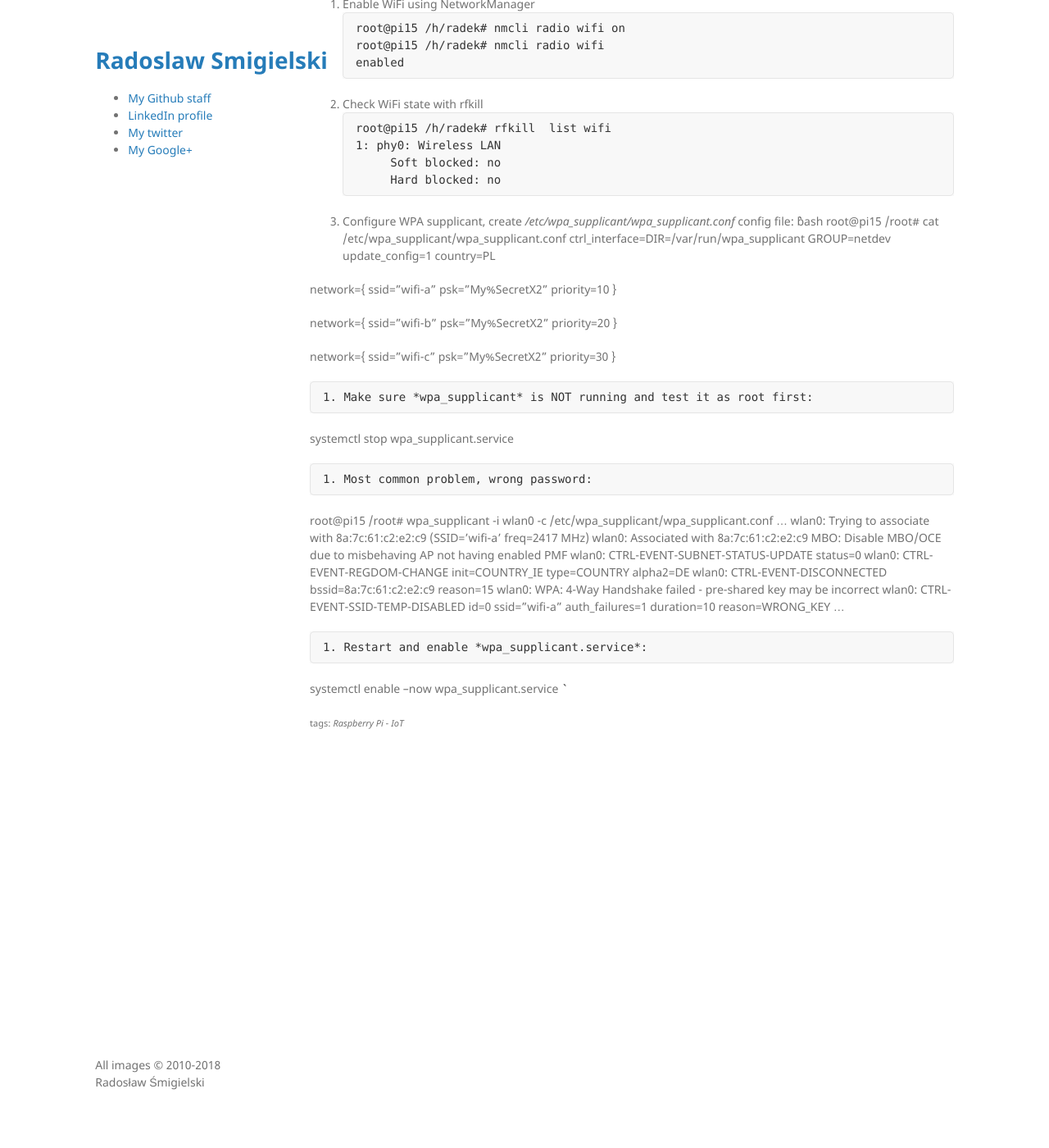
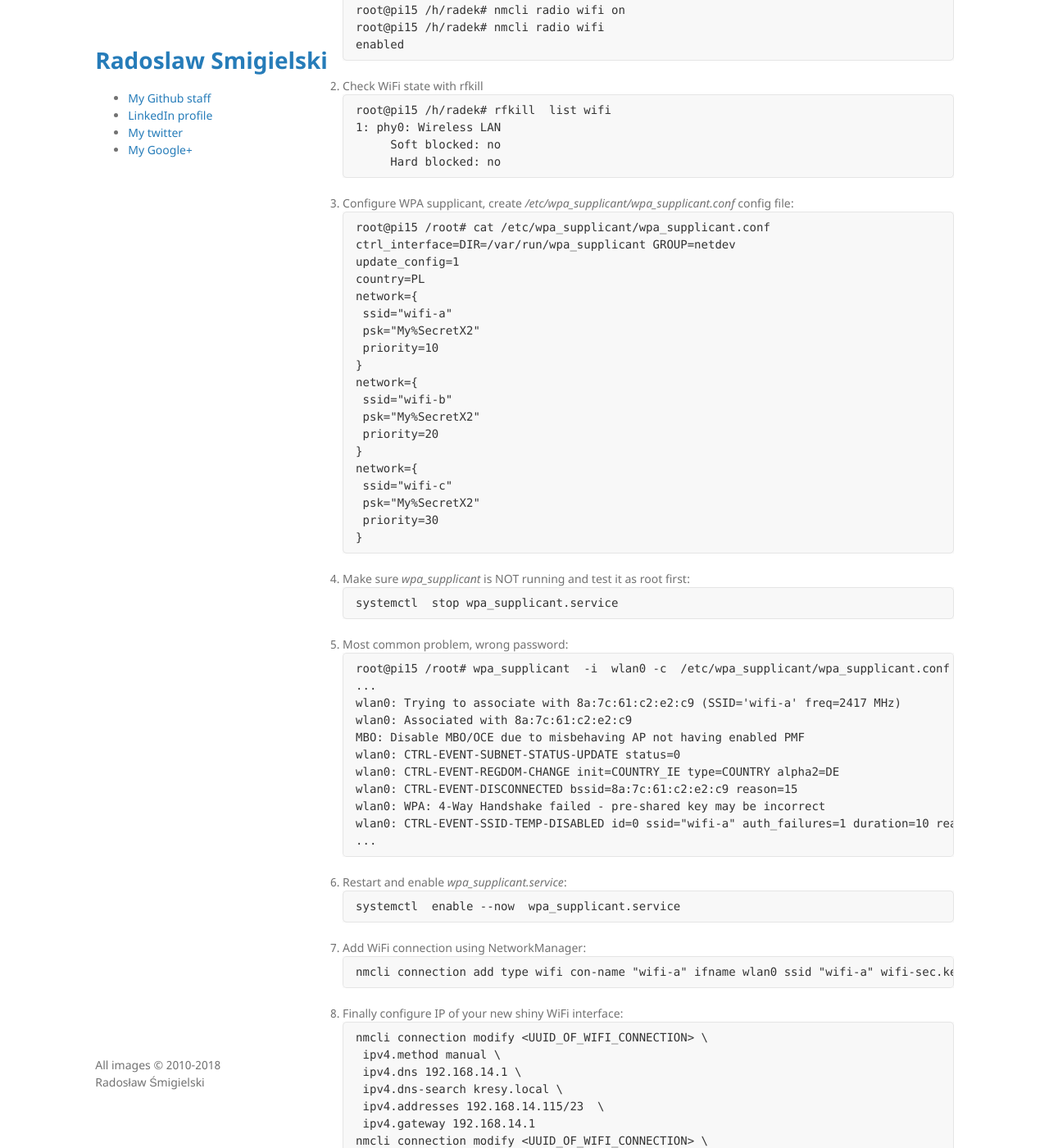
Before and after one commit to radeksm/radeksm.github.io, a Jekyll site: the page built from _posts/iot/2025-11-24-RaspberryPi_WiFi.md, in a window 1280 px wide and 1400 px high, scrolled down 1118 px. Shown: the whole window at 82% size. Built offline with Jekyll 4.4.1, drawn with Linux system fonts in a browser that asks for light colours; some of the changed text lies outside the part shown.

Commit message:
RaspberryPi WiFi config - part 2

````diff
--- a/_posts/iot/2025-11-24-RaspberryPi_WiFi.md
+++ b/_posts/iot/2025-11-24-RaspberryPi_WiFi.md
@@ -23,11 +23,8 @@ Symptoms
 1. Initial state after fresh installaton.
 * WiFi is being disabled at the software level by NetworkManager:
 ```
-root@pi15 /h/radek# rfkill  list
-0: hci0: Bluetooth
-        Soft blocked: no
-        Hard blocked: no
-1: phy0: Wireless LAN
+root@pi15 /h/radek# rfkill list wifi
+0: phy0: Wireless LAN
         Soft blocked: yes
         Hard blocked: no
 root@pi15 /h/radek# nmcli  radio wifi
@@ -53,6 +50,8 @@ rfkill: WLAN soft blocked
 
 HowTo
 =====
+Below steps use NetworkManager which is enabled by default in recent systems.
+
 1. Enable WiFi using NetworkManager
 ```
 root@pi15 /h/radek# nmcli radio wifi on
@@ -67,24 +66,21 @@ root@pi15 /h/radek# rfkill  list wifi
         Hard blocked: no
 ```
 1. Configure WPA supplicant, create */etc/wpa_supplicant/wpa_supplicant.conf* config file:
-```bash
+```
 root@pi15 /root# cat /etc/wpa_supplicant/wpa_supplicant.conf
 ctrl_interface=DIR=/var/run/wpa_supplicant GROUP=netdev
 update_config=1
 country=PL
-
 network={
     ssid="wifi-a"
     psk="My%SecretX2"
     priority=10
 }
-
 network={
     ssid="wifi-b"
     psk="My%SecretX2"
     priority=20
 }
-
 network={
     ssid="wifi-c"
     psk="My%SecretX2"
@@ -113,3 +109,24 @@ wlan0: CTRL-EVENT-SSID-TEMP-DISABLED id=0 ssid="wifi-a" auth_failures=1 duration
 ```
 systemctl  enable --now  wpa_supplicant.service
 ```
+1. Add WiFi connection using NetworkManager:
+```
+nmcli connection add type wifi con-name "wifi-a" ifname wlan0 ssid "wifi-a" wifi-sec.key-mgmt wpa-psk wifi-sec.psk ""My%SecretX2
+```
+1. Finally configure IP of your new shiny WiFi interface:
+```
+nmcli connection modify <UUID_OF_WIFI_CONNECTION> \
+    ipv4.method manual \
+    ipv4.dns 192.168.14.1 \
+    ipv4.dns-search kresy.local \
+    ipv4.addresses 192.168.14.115/23  \
+    ipv4.gateway 192.168.14.1
+nmcli connection modify <UUID_OF_WIFI_CONNECTION> \
+    ipv6.method manual \
+    ipv6.dns fd00:f00c::ffff:c0a8:e01 \
+    ipv6.dns-search kresy.local \
+    ipv6.addresses fd00:f00c::ffff:c0a8:e73/64 \
+    ipv6.gateway fd00:f00c::ffff:c0a8:e01
+```
+
+**Enjoy!**
````
